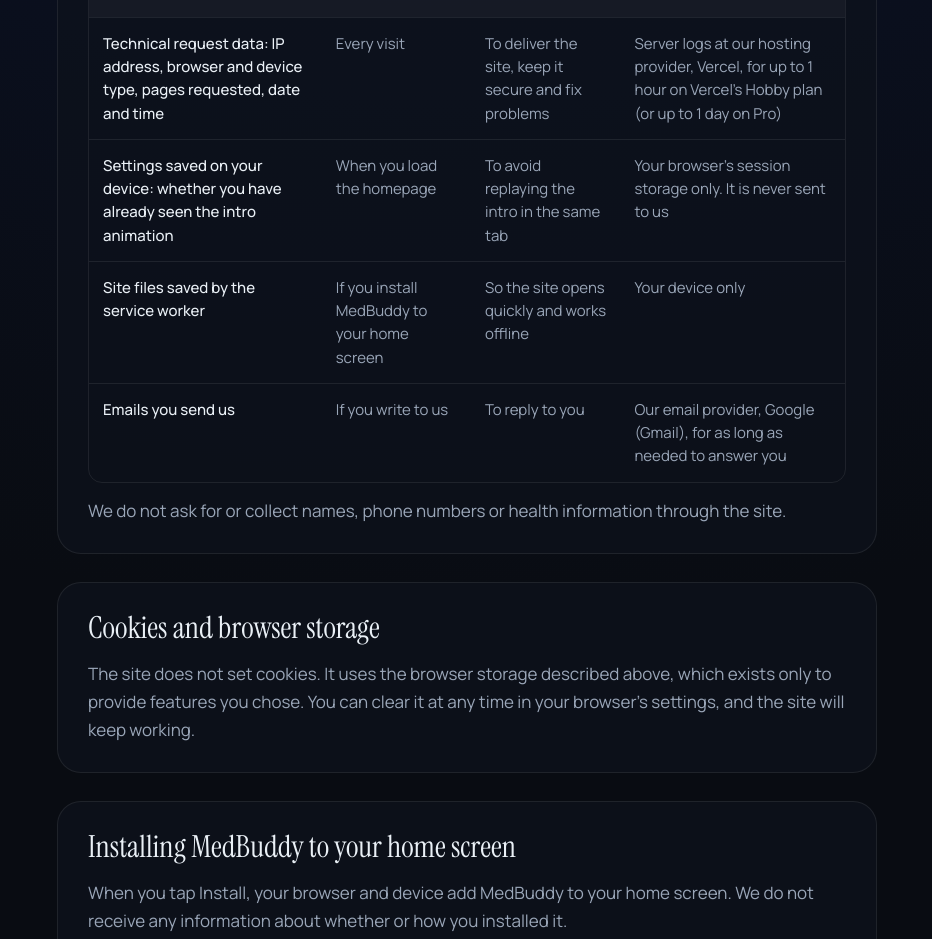
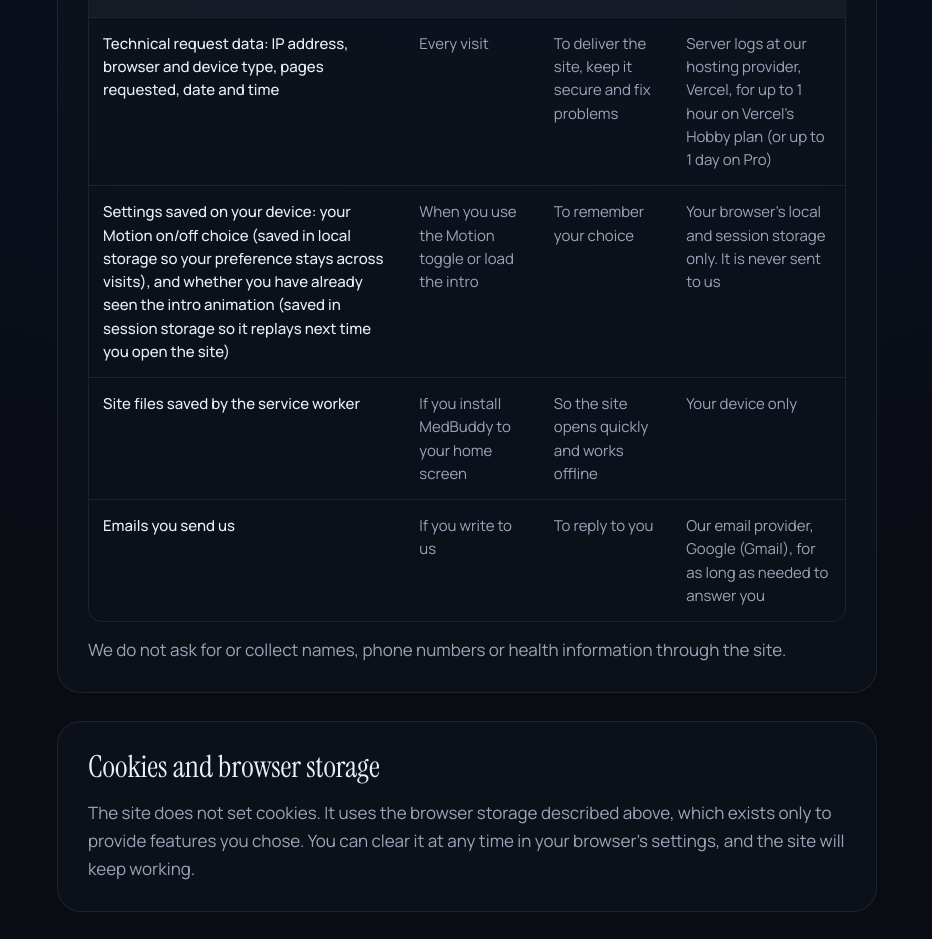
Before and after one commit to SourasishG/MedBuddy-Medicine-Expiry-Refill-Tracker, a Next.js app: page /privacy in a window 1280 px wide. Shown: the part 960-1899 px from the top of the page, without its empty margins (173-1105 px from the left). Built offline with nearby package versions, Linux system fonts and the light colour scheme; no server answers.

Commit message:
feat(privacy): update privacy notice to include motion preference storage details

```diff
--- a/src/app/privacy/page.tsx
+++ b/src/app/privacy/page.tsx
@@ -112,12 +112,14 @@ export default function PrivacyPage() {
                   </tr>
                   <tr>
                     <td>
-                      Settings saved on your device: whether you have already seen the intro
-                      animation
+                      Settings saved on your device: your Motion on/off choice (saved in local
+                      storage so your preference stays across visits), and whether you have already
+                      seen the intro animation (saved in session storage so it replays next time you
+                      open the site)
                     </td>
-                    <td>When you load the homepage</td>
-                    <td>To avoid replaying the intro in the same tab</td>
-                    <td>Your browser’s session storage only. It is never sent to us</td>
+                    <td>When you use the Motion toggle or load the intro</td>
+                    <td>To remember your choice</td>
+                    <td>Your browser’s local and session storage only. It is never sent to us</td>
                   </tr>
                   <tr>
                     <td>Site files saved by the service worker</td>
```
Also changed, not shown: 1 other file (tests, documents, lock files or other folders).
